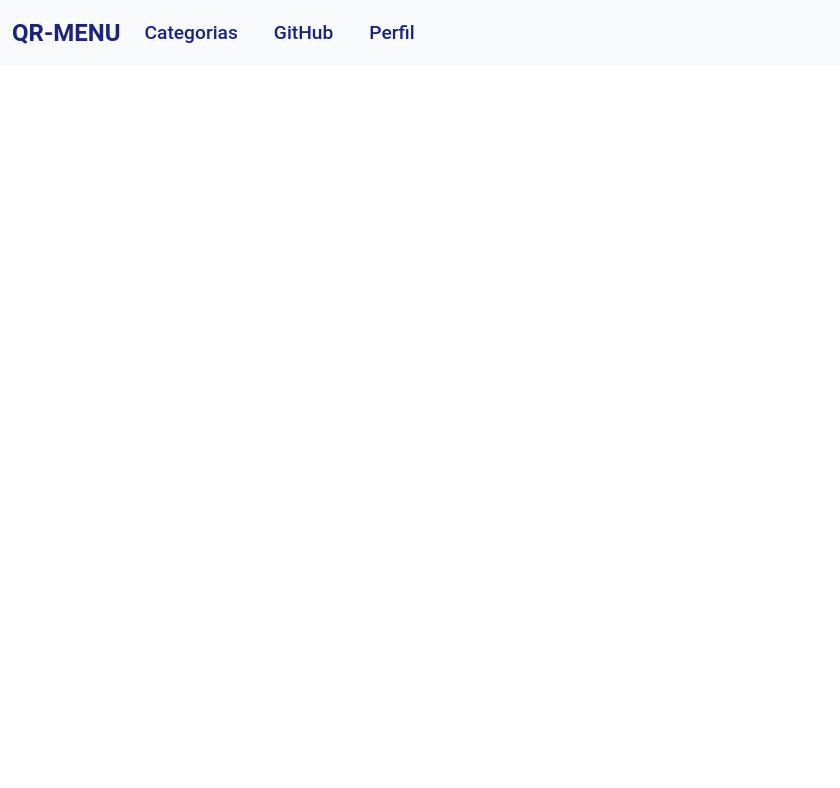
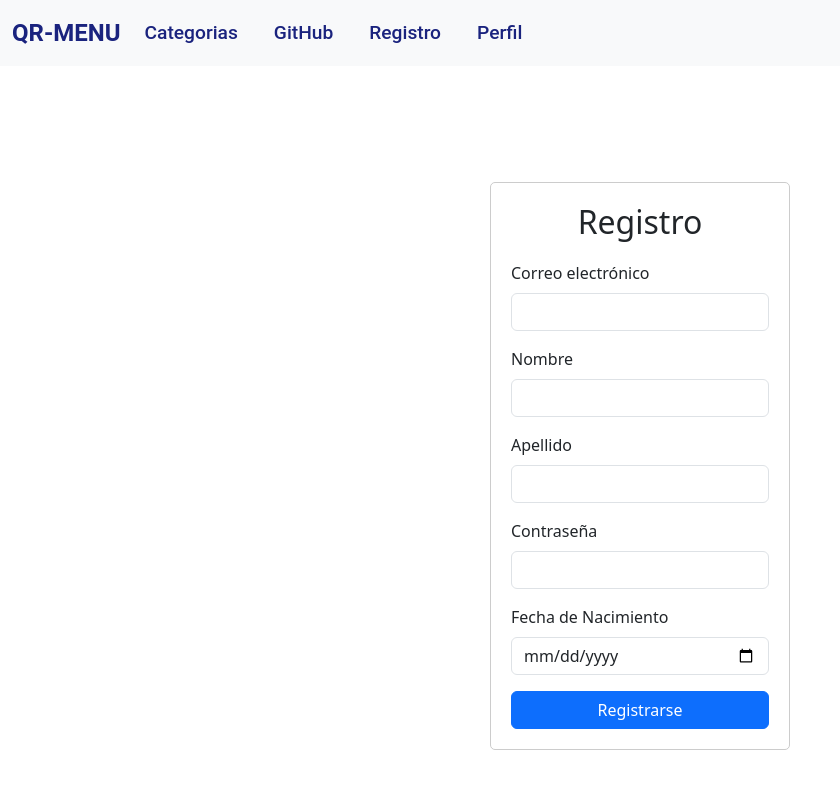
Before and after one commit to p82garpr/IW-Restaurante, a React (Create React App) app in the folder frontend/: page /Registro in a window 1280 px wide. Shown: the top 788 px of the page, without its empty margins (0-840 px from the left). Built offline with nearby package versions, Linux system fonts and the light colour scheme.

Commit message:
Registro Compontente

```diff
--- a/frontend/src/App.js
+++ b/frontend/src/App.js
@@ -6,7 +6,7 @@ import Entrantes from './components/Entrantes';
 import Bebidas from './components/Bebidas';
 import Postres from './components/Postres';
 import Principales from './components/Principales';
-
+import Registro from './components/Registro';
 import Home from './components/Home';
 import Perfil from './components/Perfil';
 
@@ -23,6 +23,7 @@ const App = () => {
           <Route path="/Postres" component={Postres} />
           <Route path="/Principales" component={Principales} />
           <Route path="/Perfil" component={Perfil} />
+          <Route path="/Registro" component={Registro} />
         </Switch>
 
       </div>
--- a/frontend/src/components/Navbar.js
+++ b/frontend/src/components/Navbar.js
@@ -68,7 +68,10 @@ function Example(props) {
               </NavLink>
             </NavItem>
             <NavItem>
-              <NavLink href="/components/Perfil">Perfil</NavLink>
+              <NavLink href="/Registro">Registro</NavLink>
+            </NavItem>
+            <NavItem>
+              <NavLink href="/Perfil">Perfil</NavLink>
             </NavItem>
             {/* Comentario para desactivar el DropdownMenu */}
             {/* <UncontrolledDropdown nav inNavbar>
--- /dev/null
+++ b/frontend/src/components/Registro.js
@@ -0,0 +1,125 @@
+import React, { useState } from 'react';
+import styled from 'styled-components';
+import { Form, FormGroup, Label, Input, Button } from 'reactstrap';
+import axios from 'axios';
+
+const RegistroContainer = styled.div`
+  display: flex;
+  justify-content: center;
+  align-items: center;
+  height: 100vh;
+`;
+
+const RegistroForm = styled(Form)`
+  width: 300px;
+  padding: 20px;
+  border: 1px solid #ccc;
+  border-radius: 5px;
+`;
+
+const RegistroTitle = styled.h2`
+  text-align: center;
+  margin-bottom: 20px;
+`;
+
+const Registro = () => {
+  const [usuario, setUsuario] = useState({
+    correo: '',
+    nombre: '',
+    apellido: '',
+    contraseña: '',
+    fecha_nacimiento: ''
+  });
+
+  const handleChange = e => {
+    const { name, value } = e.target;
+    setUsuario(prevUsuario => ({
+      ...prevUsuario,
+      [name]: value
+    }));
+  };
+
+  const handleSubmit = async e => {
+    e.preventDefault();
+    try {
+      await axios.post('http://localhost:4000/api/registro', usuario);
+      alert('Registro exitoso');
+      setUsuario({
+        correo: '',
+        nombre: '',
+        apellido: '',
+        contraseña: '',
+        fecha_nacimiento: ''
+      });
+    } catch (error) {
+      console.error('Error en el registro:', error);
+      alert('Error en el registro');
+    }
+  };
+
+  return (
+    <RegistroContainer>
+      <RegistroForm onSubmit={handleSubmit}>
+        <RegistroTitle>Registro</RegistroTitle>
+        <FormGroup>
+          <Label for="correo">Correo electrónico</Label>
+          <Input
+            type="email"
+            name="correo"
+            id="correo"
+            value={usuario.correo}
+            onChange={handleChange}
+            required
+          />
+        </FormGroup>
+        <FormGroup>
+          <Label for="nombre">Nombre</Label>
+          <Input
+            type="text"
+            name="nombre"
+            id="nombre"
+            value={usuario.nombre}
+            onChange={handleChange}
+            required
+          />
+        </FormGroup>
+        <FormGroup>
+          <Label for="apellido">Apellido</Label>
+          <Input
+            type="text"
+            name="apellido"
+            id="apellido"
+            value={usuario.apellido}
+            onChange={handleChange}
+            required
+          />
+        </FormGroup>
+        <FormGroup>
+          <Label for="contraseña">Contraseña</Label>
+          <Input
+            type="password"
+            name="contraseña"
+            id="contraseña"
+            value={usuario.contraseña}
+            onChange={handleChange}
+            required
+          />
+        </FormGroup>
+        <FormGroup>
+          <Label for="fecha_nacimiento">Fecha de Nacimiento</Label>
+          <Input
+            type="date"
+            name="fecha_nacimiento"
+            id="fecha_nacimiento"
+            value={usuario.fecha_nacimiento}
+            onChange={handleChange}
+            required
+          />
+        </FormGroup>
+        <Button color="primary" block>Registrarse</Button>
+      </RegistroForm>
+    </RegistroContainer>
+  );
+};
+
+export default Registro;
```
